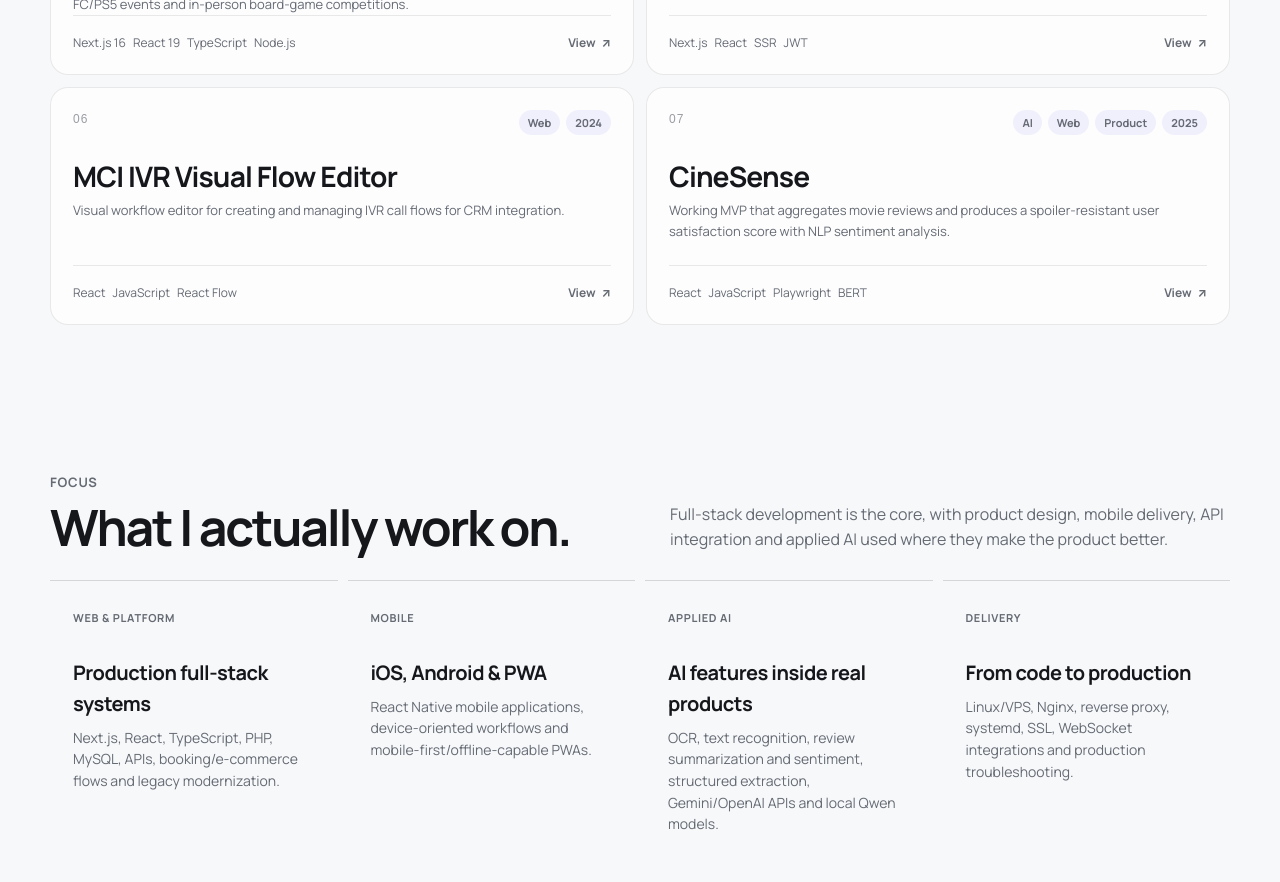
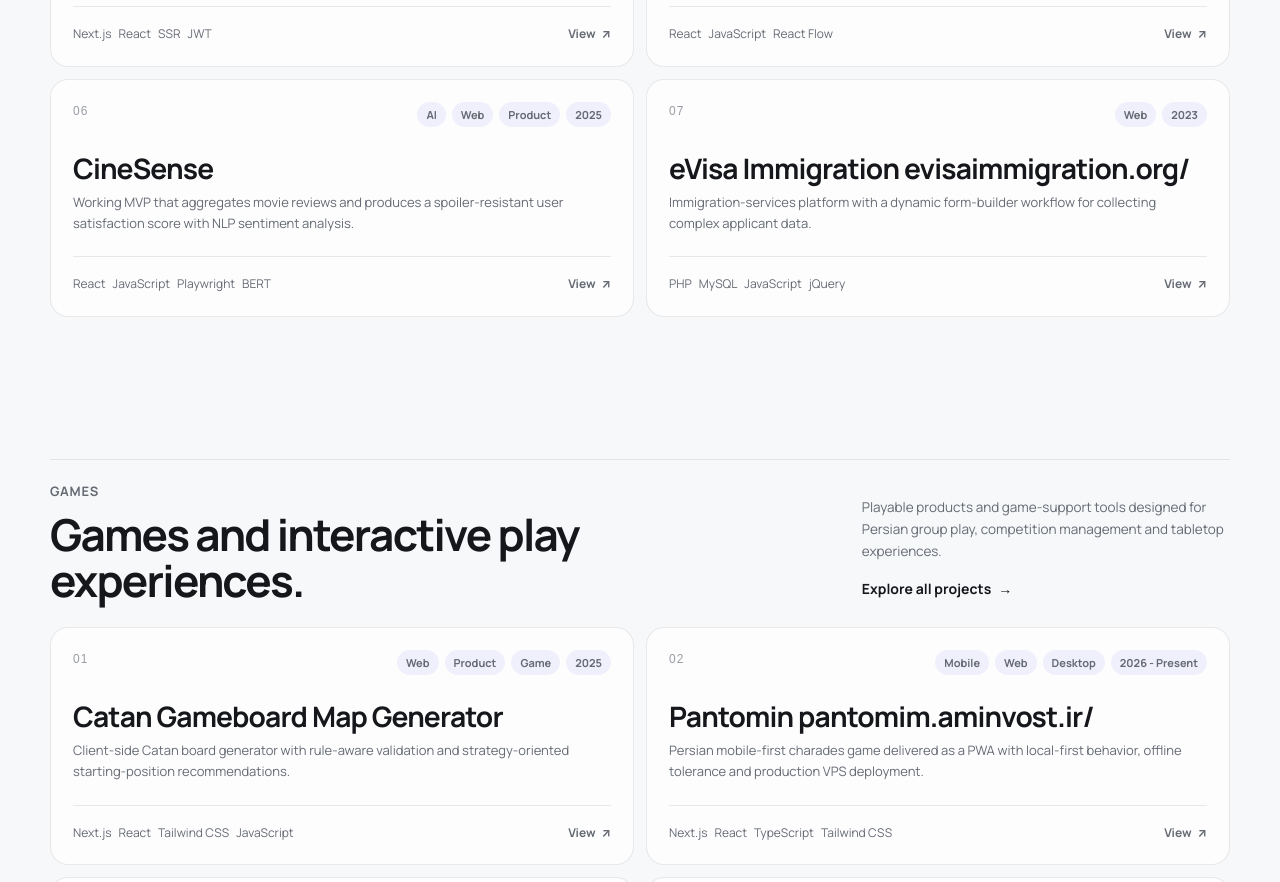
Before and after one commit to AminVost/AminVost, a Next.js app: page / in a window 1280 px wide. Shown: the part 1860-2742 px from the top of the page. Built offline with nearby package versions, Linux system fonts and the light colour scheme; no server answers; a web font is replaced by a local one.

Commit message:
feat: add games section, live project links, and profile image SEO

```diff
--- a/app/(en)/page.tsx
+++ b/app/(en)/page.tsx
@@ -1,7 +1,7 @@
 import type { Metadata } from "next";
 import Link from "next/link";
 import { profile } from "@/data/profile";
-import { featuredProjects, projects } from "@/data/projects";
+import { featuredProjects, gameProjects, projects } from "@/data/projects";
 import { ProjectCard } from "@/components/project-card";
 import { JsonLd } from "@/components/json-ld";
 import { ProfilePhoto } from "@/components/profile-photo";
@@ -17,7 +17,7 @@ export const metadata: Metadata = pageMetadata({
 });
 
 export default function HomePage() {
-  const selected = featuredProjects.slice(0, 7);
+  const selected = featuredProjects.filter((project) => !project.categories.includes("Game")).slice(0, 7);
 
   return (
     <>
@@ -62,6 +62,22 @@ export default function HomePage() {
         </div>
         <div className="project-grid">
           {selected.map((project, index) => <ProjectCard key={project.slug} project={project} large={index === 0} index={index} />)}
+        </div>
+      </section>
+
+      <section className="section shell selected-work-section game-projects-section" id="games">
+        <div className="selected-work-head">
+          <div>
+            <div className="eyebrow">Games</div>
+            <h2>Games and interactive play experiences.</h2>
+          </div>
+          <div className="selected-work-side">
+            <p>Playable products and game-support tools designed for Persian group play, competition management and tabletop experiences.</p>
+            <Link className="text-link" href="/projects">Explore all projects <span aria-hidden="true">→</span></Link>
+          </div>
+        </div>
+        <div className="project-grid">
+          {gameProjects.map((project, index) => <ProjectCard key={project.slug} project={project} index={index} />)}
         </div>
       </section>
 
--- a/app/(en)/projects/[slug]/page.tsx
+++ b/app/(en)/projects/[slug]/page.tsx
@@ -45,7 +45,7 @@ export default async function ProjectDetailPage({ params }: { params: Promise<{
     },
     isPartOf: { "@id": websiteId },
     keywords: [...project.categories, ...project.technologies].join(", "),
-    ...(project.url ? { sameAs: project.url } : {}),
+    ...(project.url ? { sameAs: [project.url, ...(project.additionalUrls?.map((item) => item.url) ?? [])] } : {}),
   };
 
   return (
@@ -90,6 +90,7 @@ export default async function ProjectDetailPage({ params }: { params: Promise<{
             {project.context && <><dt>Context</dt><dd>{project.context}</dd></>}
           </dl>
           {project.url && <a className="button primary" href={project.url} target="_blank" rel="noreferrer">Visit live project ↗</a>}
+          {project.additionalUrls?.map((item) => <a className="button" href={item.url} target="_blank" rel="noreferrer" key={item.url}>{item.label} ↗</a>)}
           <Link className="button" href="/resume">See full resume</Link>
           <Link className="button" href="/full-stack-developer-iran">Full-stack developer profile</Link>
           {project.categories.includes("Mobile") && <Link className="button" href="/react-native-developer">React Native experience</Link>}
--- a/app/(fa)/fa/projects/[slug]/page.tsx
+++ b/app/(fa)/fa/projects/[slug]/page.tsx
@@ -7,7 +7,7 @@ import type { ProjectCategory } from "@/data/projects";
 import { absoluteUrl, breadcrumbJsonLd, pageMetadata, personId, websiteId } from "@/lib/seo";
 
 const faCategories: Record<ProjectCategory, string> = {
-  Web: "وب", Mobile: "موبایل", AI: "هوش مصنوعی", Desktop: "دسکتاپ", Infrastructure: "زیرساخت", Product: "محصول",
+  Web: "وب", Mobile: "موبایل", AI: "هوش مصنوعی", Desktop: "دسکتاپ", Infrastructure: "زیرساخت", Product: "محصول", Game: "بازی",
 };
 
 export function generateStaticParams() {
@@ -51,7 +51,7 @@ export default async function PersianProjectDetailPage({ params }: { params: Pro
     },
     isPartOf: { "@id": websiteId },
     keywords: [...project.categories.map((item) => faCategories[item]), ...project.technologies].join(", "),
-    ...(project.url ? { sameAs: project.url } : {}),
+    ...(project.url ? { sameAs: [project.url, ...(project.additionalUrls?.map((item) => item.url) ?? [])] } : {}),
   };
 
   return (
@@ -96,6 +96,7 @@ export default async function PersianProjectDetailPage({ params }: { params: Pro
             {project.context && <><dt>Context</dt><dd>{project.context}</dd></>}
           </dl>
           {project.url && <a className="button primary" href={project.url} target="_blank" rel="noreferrer">مشاهده پروژه زنده ↗</a>}
+          {project.additionalUrls?.map((item) => <a className="button" href={item.url} target="_blank" rel="noreferrer" key={item.url}>{item.label} ↗</a>)}
           <Link className="button" href="/fa/resume">مشاهده رزومه کامل</Link>
           <Link className="button" href="/fa/full-stack-developer-tehran">پروفایل برنامه‌نویس فول‌استک</Link>
           {project.categories.includes("Mobile") && <Link className="button" href="/fa/react-native-developer">تجربه React Native</Link>}
--- a/components/project-browser.tsx
+++ b/components/project-browser.tsx
@@ -4,7 +4,7 @@ import { useMemo, useState } from "react";
 import { ProjectCard } from "@/components/project-card";
 import type { Project, ProjectCategory } from "@/data/projects";
 
-const categories: Array<"All" | ProjectCategory> = ["All", "Web", "Mobile", "AI", "Desktop", "Infrastructure", "Product"];
+const categories: Array<"All" | ProjectCategory> = ["All", "Game", "Web", "Mobile", "AI", "Desktop", "Infrastructure", "Product"];
 const faLabels: Record<(typeof categories)[number], string> = {
   All: "همه",
   Web: "وب",
@@ -13,6 +13,7 @@ const faLabels: Record<(typeof categories)[number], string> = {
   Desktop: "دسکتاپ",
   Infrastructure: "زیرساخت",
   Product: "محصول",
+  Game: "بازی",
 };
 
 export function ProjectBrowser({ projects, locale = "en" }: { projects: Project[]; locale?: "en" | "fa" }) {
--- a/components/project-card.tsx
+++ b/components/project-card.tsx
@@ -8,6 +8,7 @@ const faCategories: Record<ProjectCategory, string> = {
   Desktop: "دسکتاپ",
   Infrastructure: "زیرساخت",
   Product: "محصول",
+  Game: "بازی",
 };
 
 export function ProjectCard({
--- a/data/projects-fa.ts
+++ b/data/projects-fa.ts
@@ -273,6 +273,29 @@ const fa: Record<number, ProjectFaOverride> = {
     contribution: "به‌عنوان ابزار پشتیبان Production و SEO برای پروژه Pantomin ساخته شد.",
     summary: "ابزار سبک Monitoring برای Pantomin که Crawl داخلی را با داده رسمی Google Search Console ترکیب می‌کند.",
     highlights: ["بررسی robots.txt، sitemap، HTTP status، title/description، canonical، noindex، H1، lang/RTL فارسی، JSON-LD، Internal Link و Response Time.", "خواندن Search Analytics، Sitemap Health و URL Inspection از API رسمی Search Console، تولید Reportهای HTML/JSON و امکان Telegram Alert.", "اجرای زمان‌بندی‌شده روی Linux/systemd با منابع کم و نگهداری OAuth Credential خارج از Source عمومی."]
+  },
+  33: {
+    context: "محصول شخصی",
+    role: "سازنده محصول / توسعه‌دهنده Front-End",
+    contribution: "طراحی و پیاده‌سازی تجربه Mobile-First برای همراهی گرداننده بازی.",
+    summary: "همراه فارسی و Mobile-First بازی مافیا برای کمک به گرداننده در اجرای دورهمی‌های حضوری.",
+    highlights: [
+      "ارائه تجربه متمرکز فارسی برای مدیریت بازی مافیا دور میز.",
+      "طراحی به‌صورت Web App نصب‌پذیر و سازگار با موبایل، Safe Area و حالت Standalone.",
+      "انتشار نسخه سبک و زنده روی Vercel."
+    ]
+  },
+  34: {
+    context: "دموی پیشنهادی برای مشتری",
+    role: "توسعه‌دهنده Front-End / طراح محصول",
+    contribution: "طراحی و پیاده‌سازی کامل دموی استاتیک Front-End برای اعتبارسنجی ساختار محصول، Flowها و جهت بصری پیش از توسعه Backend.",
+    summary: "دموی استاتیک Front-End سامانه یکپارچه مدیریت پرونده، اسناد و امور روزانه واحد حقوقی یک هلدینگ.",
+    highlights: [
+      "پوشش پرونده‌ها، اسناد، ابلاغیه‌ها، وظایف، مهلت‌ها، پیام‌رسانی داخلی، جستجو، گزارش‌ها و مدیریت سامانه.",
+      "Flowهای تعاملی Mock برای ایجاد پرونده و وظیفه، تغییر وضعیت، گفتگو و Pin پرونده‌ها با State مرورگر.",
+      "رابط کاملاً Responsive و RTL فارسی با حالت روشن/تیره و زبان بصری دفتر حقوقی.",
+      "آماده‌سازی ساختار برای اتصال آینده به Backend، Database، Authentication، Permission، Storage خصوصی و API رسمی عدل ایران."
+    ]
   }
 };
 
@@ -287,3 +310,4 @@ export const projectsFa: Project[] = projects.map((project) => ({
 }));
 
 export const featuredProjectsFa = projectsFa.filter((project) => project.featured).sort((a, b) => a.featuredRank - b.featuredRank);
+export const gameProjectsFa = projectsFa.filter((project) => project.categories.includes("Game"));
--- a/data/projects.ts
+++ b/data/projects.ts
@@ -1,10 +1,11 @@
-export type ProjectCategory = 'Web' | 'Mobile' | 'AI' | 'Desktop' | 'Infrastructure' | 'Product';
+export type ProjectCategory = 'Web' | 'Mobile' | 'AI' | 'Desktop' | 'Infrastructure' | 'Product' | 'Game';
 
 export type Project = {
   id: number;
   slug: string;
   title: string;
   url?: string | null;
+  additionalUrls?: Array<{ label: string; url: string }>;
   period: string;
   context: string;
   role: string;
@@ -199,7 +200,8 @@ export const projects: Project[] = [
     ],
     "categories": [
       "Web",
-      "Product"
+      "Product",
+      "Game"
     ],
     "featured": false,
     "featuredRank": 999
@@ -246,7 +248,7 @@ export const projects: Project[] = [
     "id": 8,
     "slug": "tahagasht-travel-platform-tahagasht-com",
     "title": "Tahagasht Travel Platform tahagasht.com/",
-    "url": "https://tahagasht.com/",
+    "url": "https://www.tahagasht.com/",
     "period": "2023 - Present",
     "context": "Full-Stack Developer",
     "role": "Full-Stack Developer",
@@ -282,6 +284,12 @@ export const projects: Project[] = [
     "slug": "pantomin-pantomim-aminvost-ir",
     "title": "Pantomin pantomim.aminvost.ir/",
     "url": "https://pantomim.aminvost.ir/",
+    "additionalUrls": [
+      {
+        "label": "Vercel demo",
+        "url": "https://pantomime-sand.vercel.app/"
+      }
+    ],
     "period": "2026 - Present",
     "context": "Personal Project",
     "role": "Full-Stack Developer / Product Creator",
@@ -313,7 +321,8 @@ export const projects: Project[] = [
       "Web",
       "Desktop",
       "Infrastructure",
-      "Product"
+      "Product",
+      "Game"
     ],
     "featured": true,
     "featuredRank": 9
@@ -602,7 +611,8 @@ export const projects: Project[] = [
     "categories": [
       "Web",
       "Infrastructure",
-      "Product"
+      "Product",
+      "Game"
     ],
     "featured": true,
     "featuredRank": 4
@@ -703,7 +713,7 @@ export const projects: Project[] = [
     "id": 22,
     "slug": "evisa-immigration-evisaimmigration-org",
     "title": "eVisa Immigration evisaimmigration.org/",
-    "url": "https://evisaimmigration.org/",
+    "url": "https://evisaimmigration.org/fa",
     "period": "2023",
     "context": "Full-Stack Developer",
     "role": "Full-Stack Developer",
@@ -1018,7 +1028,73 @@ export const projects: Project[] = [
     ],
     "featured": false,
     "featuredRank": 999
+  },
+  {
+    "id": 33,
+    "slug": "shab-persian-mafia-game",
+    "title": "Shab — Persian Mafia Game",
+    "url": "https://shab-pink.vercel.app/",
+    "period": "2026",
+    "context": "Personal Project",
+    "role": "Product Creator / Front-End Developer",
+    "contribution": "Designed and implemented the mobile-first game-master companion experience.",
+    "summary": "Persian mobile-first Mafia game companion built to guide a game host through running in-person sessions.",
+    "highlights": [
+      "Provides a focused Persian game-master experience for managing Mafia sessions around a physical table.",
+      "Designed as an installable, mobile-friendly web app with safe-area and standalone display support.",
+      "Delivered as a lightweight live deployment on Vercel."
+    ],
+    "technologies": [
+      "Web App",
+      "PWA",
+      "JavaScript",
+      "HTML",
+      "CSS",
+      "Vercel"
+    ],
+    "categories": [
+      "Web",
+      "Mobile",
+      "Product",
+      "Game"
+    ],
+    "featured": false,
+    "featuredRank": 999
+  },
+  {
+    "id": 34,
+    "slug": "legal-case-document-management-demo",
+    "title": "Legal Case & Document Management Demo",
+    "url": "https://legal-demo-navy.vercel.app/",
+    "period": "2026",
+    "context": "Client Proposal Demo",
+    "role": "Front-End Developer / Product Designer",
+    "contribution": "Designed and implemented the complete static front-end demo to validate the product structure, workflows and visual direction before backend development.",
+    "summary": "Static front-end demo of an integrated legal case, document and daily-work management system for a holding company's legal department.",
+    "highlights": [
+      "Covers case files, documents, notices, tasks, deadlines, internal messaging, search, reporting and administration workflows.",
+      "Includes interactive mock flows for case/task creation, status changes, chat and pinned cases using browser state.",
+      "Implements a responsive Persian RTL interface, light/dark themes and a legal-office visual language.",
+      "Documents readiness for future backend, database, authentication, permissions, private storage and official Adliran integration."
+    ],
+    "technologies": [
+      "Next.js",
+      "React",
+      "TypeScript",
+      "RTL",
+      "Responsive UI",
+      "Recharts",
+      "Mock Data",
+      "Vercel"
+    ],
+    "categories": [
+      "Web",
+      "Product"
+    ],
+    "featured": false,
+    "featuredRank": 999
   }
 ] as Project[];
 
 export const featuredProjects = projects.filter((project) => project.featured).sort((a,b) => a.featuredRank - b.featuredRank);
+export const gameProjects = projects.filter((project) => project.categories.includes("Game"));
--- a/lib/seo.ts
+++ b/lib/seo.ts
@@ -66,6 +66,14 @@ export function pageMetadata({
           height: 630,
           alt: "Amin Asadi Vosta (AminVost) — Full-Stack Software Engineer",
         },
+        {
+          url: profileImageUrl,
+          width: 691,
+          height: 1280,
+          alt: locale === "fa"
+            ? "عکس امین اسدی وسطی (AminVost)، مهندس نرم‌افزار فول‌استک"
+            : "Amin Asadi Vosta (AminVost), full-stack software engineer",
+        },
       ],
     },
     twitter: {
@@ -89,6 +97,8 @@ export function profileImageJsonLd(locale: SeoLocale = "en") {
     url: profileImageUrl,
     width: 691,
     height: 1280,
+    encodingFormat: "image/png",
+    representativeOfPage: true,
     name: isFa
       ? "عکس امین اسدی وسطی (AminVost)"
       : "Amin Asadi Vosta (AminVost) portrait",
```
Also changed, not shown: app/(fa)/fa/page.tsx (+18 -2 lines).
